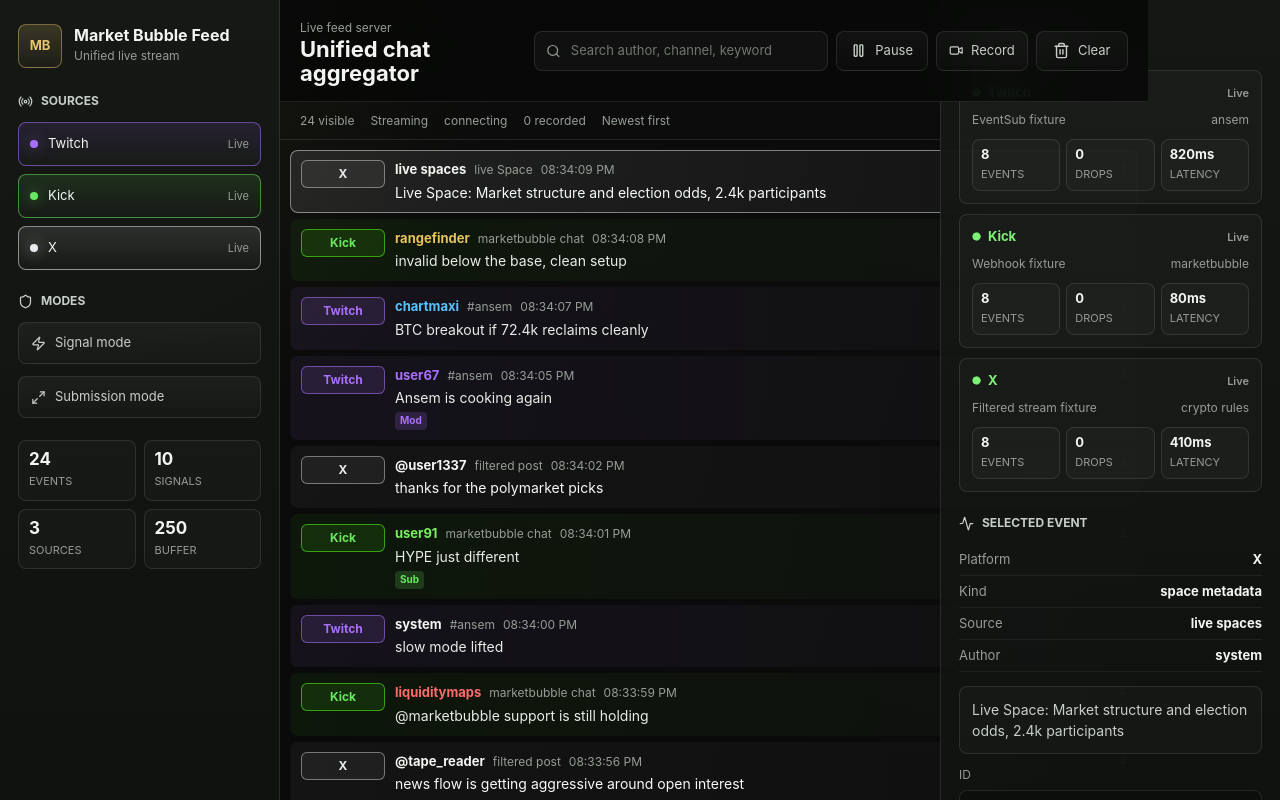
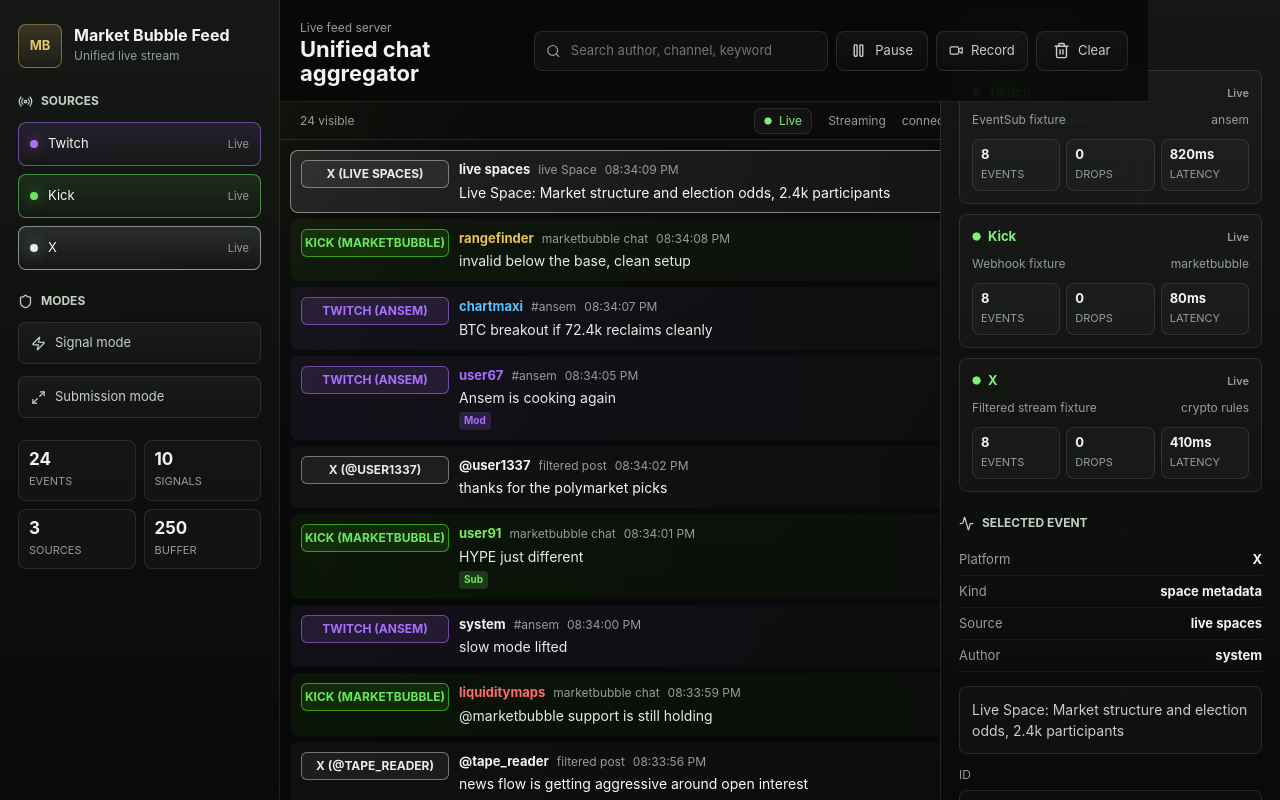
Before and after one commit to ramenxbt/unified-chat-aggregator, a React (Vite) app: page / in a window 1280 px wide. Shown: the top 800 px of the page. Built offline with nearby package versions, Linux system fonts and the light colour scheme; no server answers.

Commit message:
Improve live feed operator controls

```diff
--- a/src/App.tsx
+++ b/src/App.tsx
@@ -1,4 +1,4 @@
-import { useEffect, useMemo, useRef, useState, type CSSProperties, type ReactNode } from "react";
+import { useEffect, useMemo, useRef, useState, type CSSProperties, type ReactNode, type UIEvent } from "react";
 import {
   Activity,
   Ban,
@@ -49,6 +49,8 @@
   const [recordedEvents, setRecordedEvents] = useState<UnifiedEvent[]>([]);
   const [selectedEventId, setSelectedEventId] = useState<string | null>(null);
   const recordedIdsRef = useRef(new Set<string>());
+  const eventListRef = useRef<HTMLDivElement | null>(null);
+  const [pinnedToLive, setPinnedToLive] = useState(true);
   const { events, statuses, paused, setPaused, clear, transportLabel, transportState } =
     useUnifiedFeed(platformFilter);
 
@@ -93,6 +95,12 @@
   }, [obsMode]);
 
   useEffect(() => {
+    if (!pinnedToLive) return;
+
+    scrollEventListToTop(eventListRef.current);
+  }, [pinnedToLive, visibleEvents.length]);
+
+  useEffect(() => {
     if (!recording) return;
 
     setRecordedEvents((currentEvents) => {
@@ -130,7 +138,8 @@
   function exportRecording() {
     const payload = {
       exportedAt: new Date().toISOString(),
-      source: "fixture",
+      source: transportLabel,
+      transportState,
       eventCount: recordedEvents.length,
       events: recordedEvents
     };
@@ -142,6 +151,15 @@
     link.download = `market-bubble-feed-${new Date().toISOString().replace(/[:.]/g, "-")}.json`;
     link.click();
     URL.revokeObjectURL(url);
+  }
+
+  function handleEventListScroll(event: UIEvent<HTMLDivElement>) {
+    setPinnedToLive(event.currentTarget.scrollTop <= 12);
+  }
+
+  function jumpToLive() {
+    scrollEventListToTop(eventListRef.current);
+    setPinnedToLive(true);
   }
 
   return (
@@ -246,13 +264,29 @@
 
         <div className="feed-toolbar">
           <span>{visibleEvents.length} visible</span>
+          <button
+            className="live-button"
+            data-active={pinnedToLive}
+            disabled={visibleEvents.length === 0}
+            onClick={jumpToLive}
+            type="button"
+          >
+            <Circle size={8} fill="currentColor" />
+            <span>{pinnedToLive ? "Live" : "Jump live"}</span>
+          </button>
           <span>{paused ? "Paused" : "Streaming"}</span>
           <span>{transportState}</span>
           <span>{recordedEvents.length} recorded</span>
           <span>Newest first</span>
         </div>
 
-        <div className="event-list" role="log" aria-live={paused ? "off" : "polite"}>
+        <div
+          className="event-list"
+          onScroll={handleEventListScroll}
+          ref={eventListRef}
+          role="log"
+          aria-live={paused ? "off" : "polite"}
+        >
           {visibleEvents.length > 0 ? (
             visibleEvents.map((event) => (
               <EventRow
@@ -302,6 +336,17 @@
   return typeof window !== "undefined" && new URLSearchParams(window.location.search).get("obs") === "1";
 }
 
+function scrollEventListToTop(list: HTMLDivElement | null) {
+  if (!list) return;
+
+  if (typeof list.scrollTo === "function") {
+    list.scrollTo({ top: 0 });
+    return;
+  }
+
+  list.scrollTop = 0;
+}
+
 function SectionTitle({ icon, title }: { icon: ReactNode; title: string }) {
   return (
     <div className="section-title">
@@ -347,7 +392,9 @@
       style={{ "--accent": platformAccent[event.platform] } as CSSProperties}
       type="button"
     >
-      <span className="platform-label">{platformLabels[event.platform]}</span>
+      <span className="platform-label" title={formatPlatformSourceLabel(event)}>
+        {formatPlatformSourceLabel(event)}
+      </span>
       <span className="native-event-body">
         <span className="native-event-head">
           <span className="event-author" style={{ color: event.authorColor ?? "var(--text)" }}>
@@ -449,6 +496,23 @@
   return event.authorName ?? event.sourceChannelName ?? "system";
 }
 
+function formatPlatformSourceLabel(event: UnifiedEvent) {
+  const accountName =
+    event.platform === "x" ? event.authorName ?? event.sourceChannelName : event.sourceChannelName ?? event.authorName;
+  const normalizedAccount = accountName?.replace(/^#|^@/, "").trim();
+  const platformName = platformLabels[event.platform].toUpperCase();
+
+  if (!normalizedAccount) {
+    return platformName;
+  }
+
+  if (event.platform === "x" && event.authorName) {
+    return `${platformName} (@${normalizedAccount.toUpperCase()})`;
+  }
+
+  return `${platformName} (${normalizedAccount.toUpperCase()})`;
+}
+
 function formatSourceMeta(event: UnifiedEvent) {
   if (event.platform === "twitch") {
     return event.sourceChannelName ? `#${event.sourceChannelName}` : "chat";
--- a/src/styles.css
+++ b/src/styles.css
@@ -56,6 +56,7 @@
 .app-shell {
   display: grid;
   grid-template-columns: 280px minmax(0, 1fr) 340px;
+  height: 100vh;
   min-height: 100vh;
   overflow: hidden;
 }
@@ -233,6 +234,7 @@
   display: grid;
   grid-template-rows: auto auto minmax(0, 1fr);
   min-width: 0;
+  height: 100vh;
   min-height: 100vh;
 }
 
@@ -329,6 +331,29 @@
   font-size: 12px;
 }
 
+.live-button {
+  display: inline-flex;
+  align-items: center;
+  gap: 7px;
+  min-height: 26px;
+  margin-left: auto;
+  border: 1px solid var(--border);
+  border-radius: 8px;
+  padding: 0 9px;
+  color: var(--soft);
+  background: rgba(255, 255, 255, 0.032);
+  cursor: pointer;
+}
+
+.live-button[data-active="true"] {
+  color: #7df276;
+}
+
+.live-button:disabled {
+  cursor: not-allowed;
+  opacity: 0.48;
+}
+
 .event-list {
   min-height: 0;
   overflow-y: auto;
@@ -337,7 +362,7 @@
 
 .event-row {
   display: grid;
-  grid-template-columns: 84px minmax(0, 1fr) 36px;
+  grid-template-columns: 148px minmax(0, 1fr) 36px;
   align-items: start;
   gap: 10px;
   width: 100%;
@@ -374,12 +399,16 @@
   display: inline-flex;
   align-items: center;
   justify-content: center;
+  overflow: hidden;
   min-height: 28px;
   border: 1px solid color-mix(in srgb, var(--accent), transparent 45%);
   border-radius: 6px;
+  padding: 0 8px;
   color: var(--accent);
   font-size: 12px;
   font-weight: 740;
+  text-overflow: ellipsis;
+  white-space: nowrap;
 }
 
 .native-event-row[data-platform="twitch"] .platform-label {
@@ -643,6 +672,7 @@
 }
 
 .app-shell[data-obs="true"] .topbar-actions,
+.app-shell[data-obs="true"] .live-button,
 .app-shell[data-obs="true"] .feed-toolbar span:not(:first-child) {
   display: none;
 }
@@ -704,13 +734,14 @@
   }
 
   .event-row {
-    grid-template-columns: 76px minmax(0, 1fr) 30px;
+    grid-template-columns: 132px minmax(0, 1fr) 30px;
   }
 }
 
 @media (max-width: 820px) {
   .app-shell {
     display: block;
+    height: auto;
     min-height: auto;
     overflow: visible;
   }
@@ -749,7 +780,7 @@
   }
 
   .event-row {
-    grid-template-columns: 74px minmax(0, 1fr);
+    grid-template-columns: 116px minmax(0, 1fr);
     min-height: 66px;
   }
 
```
Also changed, not shown: 3 other files (tests, documents, lock files or other folders).
